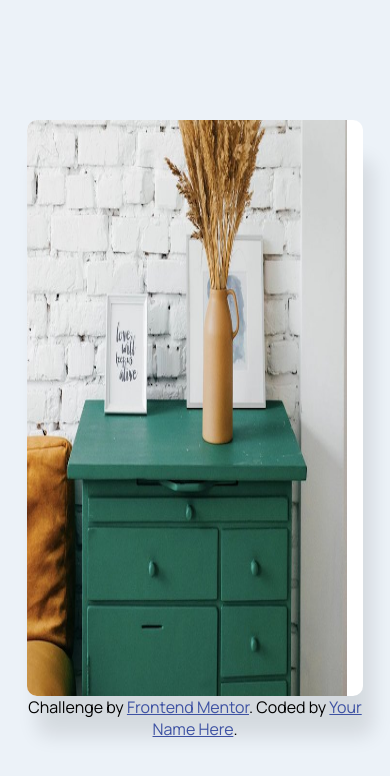
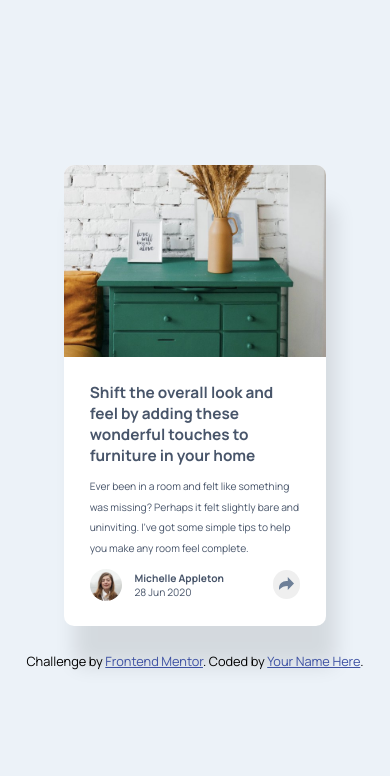
Before and after one commit to jldevx/article-preview-component, a plain HTML site: page index.html in a window 390 px wide. Drawn offline with Linux system fonts and the light colour scheme.

Commit message:
make some changes/updates into styles

```diff
--- a/index.html
+++ b/index.html
@@ -26,7 +26,7 @@
             <p class="container__profile-name"><b>Michelle Appleton</b></p>
             <p class="container__profile-name">28 Jun 2020</p>
           </div>
-        <button class="container__share-btn"><img src="images/icon-share.svg" alt="share icon" class="container__share-btn-logo"></button>
+          <button class="container__share-btn"><img src="images/icon-share.svg" alt="share icon" class="container__share-btn-logo" id="sharebtn"></button>
         </div>
     </div>
   </article>
@@ -34,5 +34,6 @@
     Challenge by <a href="https://www.frontendmentor.io?ref=challenge" target="_blank">Frontend Mentor</a>.
     Coded by <a href="#">Your Name Here</a>.
   </footer>
+  <script src="index.js"></script>
 </body>
 </html>
--- a/style.scss
+++ b/style.scss
@@ -7,6 +7,9 @@
   --color-grayish: hsl(212, 23%, 69%);
   --color-dark-grayish: hsl(217, 19%, 35%);
 }
+html {
+  font-size: unquote("clamp(0.8rem, 2vw, 1rem)");
+}
 body {
   height: 100vh;
   display: flex;
@@ -14,7 +17,7 @@ body {
   align-items: center;
   flex-direction: column;
   background-color: var(--color-light-grayish);
-  font-family: 'Manrope';
+  font-family: 'Manrope', Sans-Serif;
 }
 .container {
   background-color: hsl(0, 0%, 100%);
@@ -26,8 +29,9 @@ body {
   color: var(--color-dark-grayish);
   box-shadow: 10px 40px 20px rgba(0,0,0,0.1);
   font-size: 0.8rem;
+  height: auto;
   &__section {
-    height: 100%;
+    height: auto;
     padding: 2rem;
     & h2 {
       margin: 0;
@@ -42,12 +46,17 @@ body {
     width: var(--size-image);
   }
   &__text-wrapper {
-    padding: 0;
+
+  }
+  &__text-wrapper p{
+    line-height: 2;
+
   }
   &__profile {
     display: flex;
     align-items: center;
     gap: 1rem;
+    margin: 0;
     position: relative;
     &-pic {
      height: 2.5rem;
@@ -61,16 +70,40 @@ body {
   &__share-btn {
     position: absolute;
     right: 0;
-    top: .5rem;
     border-radius: 50%;
     padding: 0.5rem;
     border: none;
   }
 }
+.product-info-wrapper {
+  display: flex;
+}
 .attribution {
   font-size: 1rem;
   text-align: center;
+  margin: 2rem 0;
   & a {
     color: hsl(228, 45%, 44%);
   }
 }
+.toggleOn {
+  width: 100%;
+
+}
+@media all and (max-width: 45rem) {
+  .container {
+    flex-direction: column;
+    width: unquote("min(70%, 45rem)");
+    &__section {
+
+    }
+    &__drawer-wrapper {
+      width: 100%;
+    }
+    &__drawer-img {
+      width: 100%;
+      max-height: 15rem;
+      object-fit: cover;
+    }
+  }
+}
```
Also changed, not shown: style.css.
